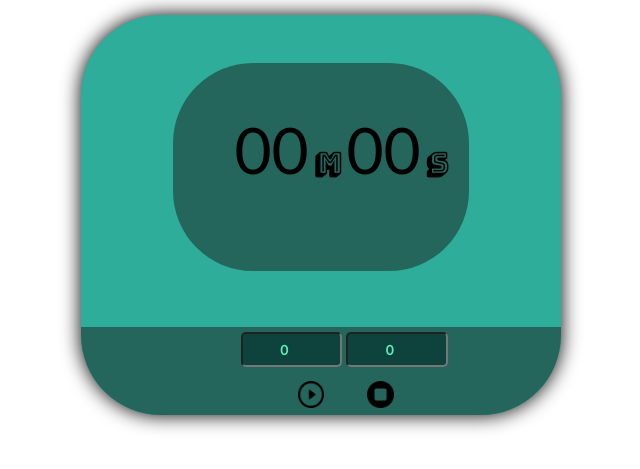
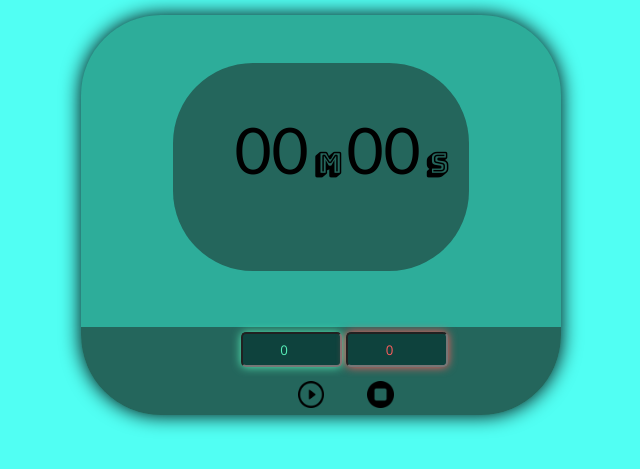
Before and after one commit to Samatar26/Pomodoro-Clock, a plain HTML site: page index.html in a window 1280 px wide. Both pictures are taken after a click on the button 699 px from the left and 537 px from the top of the page. Shown: the part 141-610 px from the top of the page, without its empty margins (319-959 px from the left). Drawn offline with nearby package versions, Linux system fonts and the light colour scheme; a web font is replaced by a local one.

Commit message:
Made Difference between break and work time

```diff
--- a/js/script.js
+++ b/js/script.js
@@ -8,7 +8,7 @@ var seconds = document.getElementById("seconds");
 var breaks = document.getElementById("breakLength");
 var timeInput;
 var changer;
-var alt = "reset";
+var changerTwo;
 //Timer function
 function start() {
   var timeInput = time.value;
@@ -18,9 +18,16 @@ if (minutes.innerHTML ==="00" && seconds.innerHTML==="00" && time.value>0 && bre
     var miliseconds = (time.value)*60000;
 
     changer = changer === timeInput ? breakLength : timeInput;
+    changerTwo = changerTwo === 1 ? 2 : 1;
     minutes.innerHTML = changer;
-    console.log(changer);
-    console.log(breakLength);
+    if (changerTwo===1) {
+      minutes.style.color="black";
+      seconds.style.color="black";
+    }
+    else {
+      minutes.style.color="#ff5e5e";
+      seconds.style.color="#ff5e5e";
+    }
 
 //Timer Interval
   var timer =   setInterval(function() {
@@ -33,7 +40,6 @@ if (minutes.innerHTML ==="00" && seconds.innerHTML==="00" && time.value>0 && bre
             minutes.innerHTML = "00";
             seconds.innerHTML = "00";
             start();
-            console.log("Loop");
 
         }());
       }
@@ -65,6 +71,10 @@ function stopTimer() {
     time.value=0;
     breaks.value=0;
     changer=0;
+    changerTwo = 0;
+    minutes.style.color="black";
+    seconds.style.color="black";
+
     start();
 }
 
--- a/style.css
+++ b/style.css
@@ -1,5 +1,8 @@
 @import url('https://fonts.googleapis.com/css?family=Arsenal|Bungee+Shade|Indie+Flower|Lato|Open+Sans');
 
+body {
+    background-color: #51fff3;
+}
 
 
 h1 {
@@ -70,6 +73,7 @@ ul {
   height: 2.2em;
   width: 7em;
   text-align: center;
+  color: #ff5e5e;
 }
 
 
@@ -77,8 +81,8 @@ ul {
 
 input {
     border-radius: 5px;
-    font-family: "Lato";
-    font-weight: bold;
+    font-family: "Open Sans";
+    box-shadow: 0 0 10px;
     color:#58efb8;
 }
 
```
